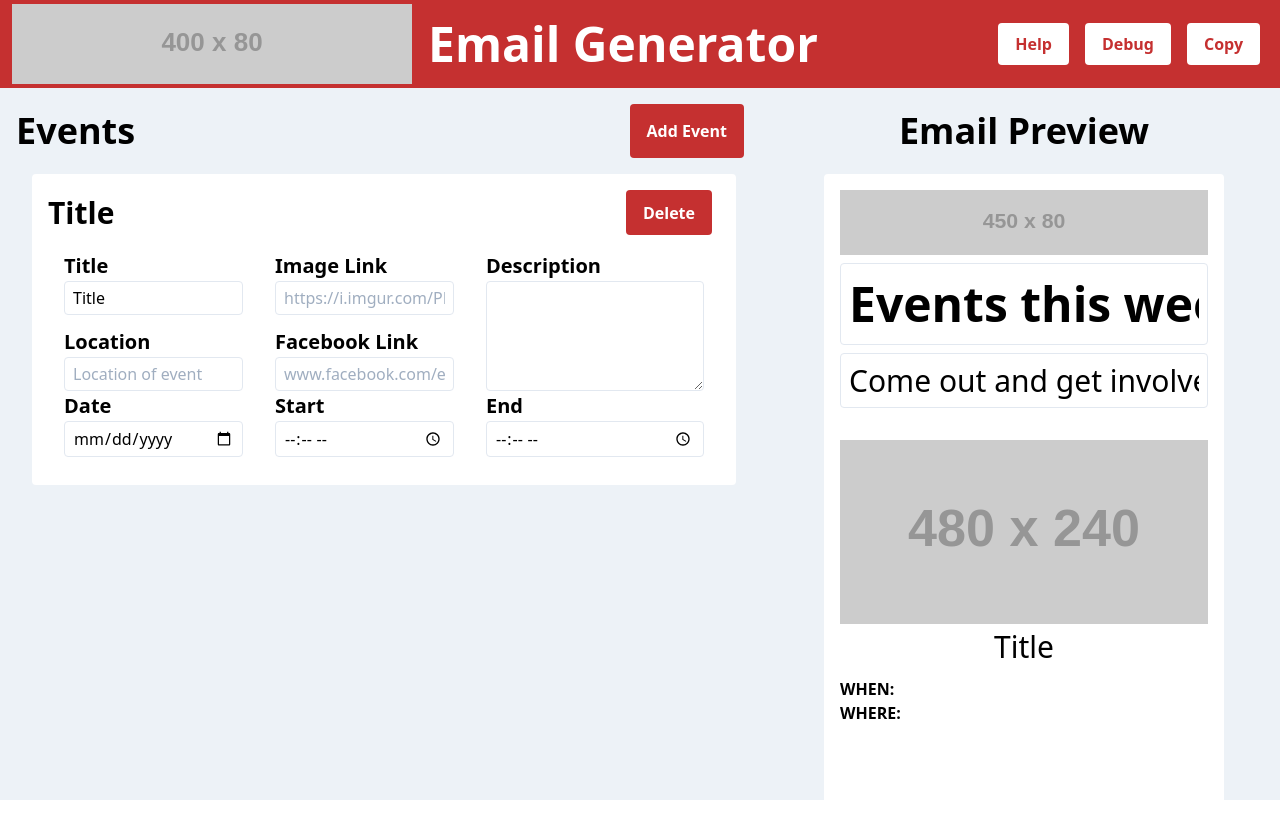
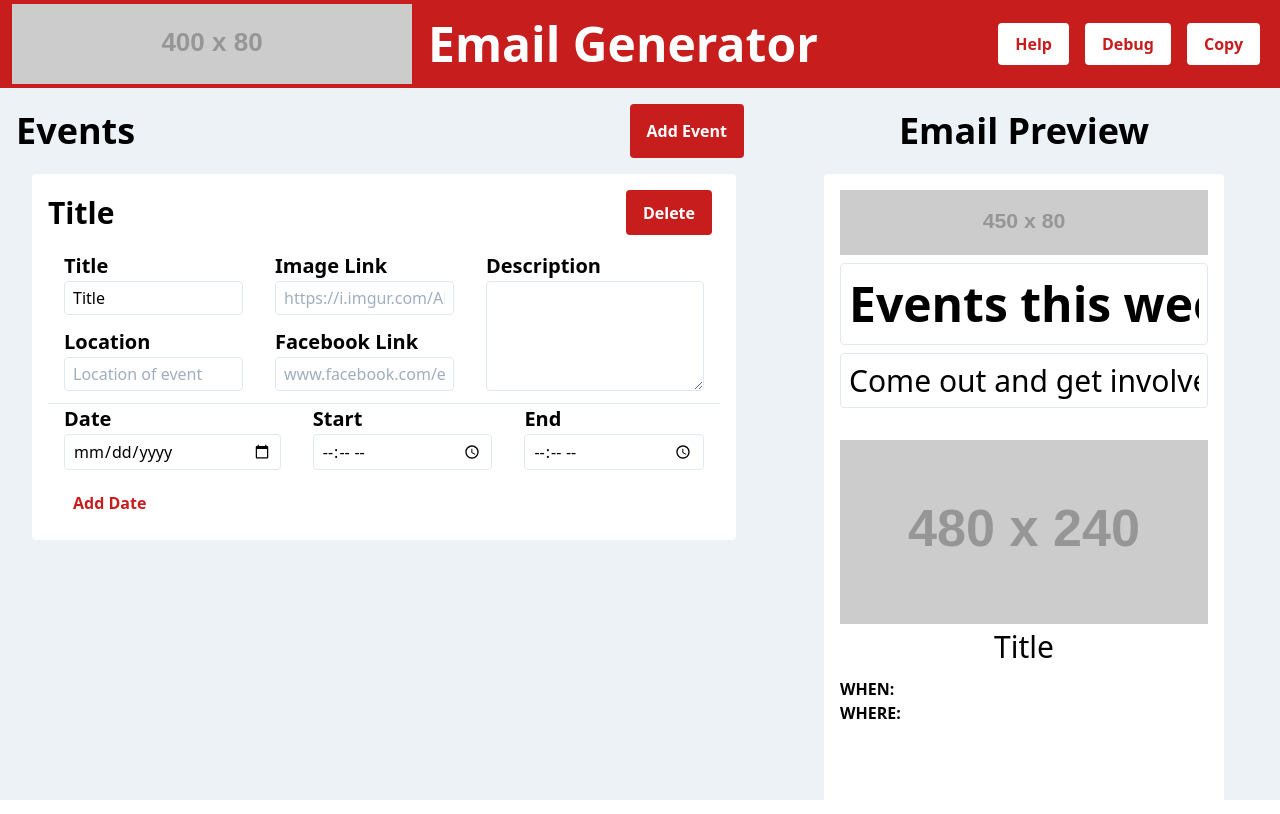
Before and after one commit to ekarnis/email-generator, a React (Create React App) app: page / in a window 1280 px wide. Built offline with nearby package versions, Linux system fonts and the light colour scheme.

Commit message:
Added ability to add multiple dates

```diff
--- a/src/features/email/EmailEvent.js
+++ b/src/features/email/EmailEvent.js
@@ -1,18 +1,21 @@
 import React from 'react'
 
 export function EmailEvent (props) {
-  const eventTime = () => {
-    let time = new Date(props.date)
+  const eventTime = date => {
+    let time = new Date(date.date)
+    console.log('EmailEvent -> time', time)
+    console.log('EmailEvent -> date.date', date.date)
+
     let timeString =
       time.toLocaleString('default', { weekday: 'short' }) +
       ', ' +
       time.toLocaleString('default', { month: 'short' }) +
       ' ' +
-      time.getDay()
+      time.getDate()
 
-    if (props.startTime) {
-      timeString += ' at ' + convert24To12(props.startTime)
-      if (props.endTime) timeString += ' - ' + convert24To12(props.endTime)
+    if (date.startTime) {
+      timeString += ' at ' + convert24To12(date.startTime)
+      if (date.endTime) timeString += ' - ' + convert24To12(date.endTime)
     }
 
     return timeString
@@ -20,37 +23,55 @@ export function EmailEvent (props) {
 
   const convert24To12 = timeString => {
     let suffix,
-      firstTwoFormatted,
-      firstTwo = timeString.substring(0, 2)
+      hoursFormatted,
+      hours = timeString.substring(0, 2),
+      minutes = timeString.substring(3, 6)
 
-    if (firstTwo > 12) {
+    // figure out am or pm, remove leading 0
+    if (hours > 12) {
       suffix = 'PM'
-      firstTwoFormatted = firstTwo - 12
-    } else if (parseInt(firstTwo) === 12) {
+      hoursFormatted = hours - 12
+    } else if (parseInt(hours) === 12) {
       suffix = 'PM'
-      firstTwoFormatted = firstTwo
+      hoursFormatted = hours
     } else {
       suffix = 'AM'
 
-      if (firstTwo >= 10) firstTwoFormatted = firstTwo
-      else if (firstTwo === '00') firstTwoFormatted = '12'
-      else firstTwoFormatted = timeString.substring(1, 2)
+      if (hours >= 10) hoursFormatted = hours
+      else if (hours === '00') hoursFormatted = '12'
+      else hoursFormatted = timeString.substring(1, 2)
     }
 
-    return firstTwoFormatted + ':' + timeString.substring(3, 6) + ' ' + suffix
+    // if minutes === 00, only show hours
+    if (minutes === '00') return hoursFormatted + ' ' + suffix
+    else return hoursFormatted + ':' + timeString.substring(3, 6) + ' ' + suffix
+  }
+
+  const renderDates = dates => {
+    if (dates.length === 1)
+      return (
+        <p>
+          <b className='mr-2'>WHEN:</b>
+          {dates[0].date ? eventTime(dates[0]) : ''}
+        </p>
+      )
+    else
+      return dates.map((date, index) => (
+        <p key={'date' + index}>
+          <b className='mr-2'>DAY {index + 1}:</b>
+          {date.date ? eventTime(date) : ''}
+        </p>
+      ))
   }
 
   return (
     <div className='my-2'>
       <img
         src={props.image ? props.image : 'https://via.placeholder.com/480x240'}
-        alt=''
+        alt='Email Logo'
       />
       <div className='text-3xl text-center mb-2'>{props.title}</div>
-      <p>
-        <b className='mr-2'>WHEN:</b>
-        {props.date ? eventTime() : ''}
-      </p>
+      {renderDates(props.dates)}
       <p>
         <b className='mr-2'>WHERE:</b>
         {props.location}
--- a/src/features/events/EventCard.js
+++ b/src/features/events/EventCard.js
@@ -1,7 +1,12 @@
 import React from 'react'
 import { useSelector, useDispatch } from 'react-redux'
 
-import { eventUpdated, eventRemoved } from './eventsSlice'
+import {
+  eventUpdated,
+  eventRemoved,
+  dateUpdated,
+  dateAdded
+} from './eventsSlice'
 
 import { Button } from '../button/Button'
 import { Input } from '../input/Input'
@@ -19,6 +24,63 @@ export function EventCard (props) {
         <h2>Event not found!</h2>
       </section>
     )
+  }
+
+  const renderDates = (dates, eventId) => {
+    return dates.map(date => (
+      <div className='flex w-full justify-between mb-3' key={date.id}>
+        <div className='flex flex-col flex-grow mx-4'>
+          <p className='text-xl font-bold'>Date</p>
+          <Input
+            type='date'
+            extraClasses='w-full'
+            value={date.date}
+            onChange={value =>
+              dispatch(
+                dateUpdated({
+                  id: eventId,
+                  date: { ...date, date: value }
+                })
+              )
+            }
+          />
+        </div>
+
+        <div className='flex flex-col flex-grow mx-4'>
+          <p className='text-xl font-bold'>Start</p>
+          <Input
+            type='time'
+            extraClasses='w-full'
+            value={date.startTime}
+            onChange={value =>
+              dispatch(
+                dateUpdated({
+                  id: eventId,
+                  date: { ...date, startTime: value }
+                })
+              )
+            }
+          />
+        </div>
+
+        <div className='flex flex-col flex-grow mx-4'>
+          <p className='text-xl font-bold'>End</p>
+          <Input
+            type='time'
+            extraClasses='w-full'
+            value={date.endTime}
+            onChange={value =>
+              dispatch(
+                dateUpdated({
+                  id: eventId,
+                  date: { ...date, endTime: value }
+                })
+              )
+            }
+          />
+        </div>
+      </div>
+    ))
   }
 
   return (
@@ -67,29 +129,13 @@ export function EventCard (props) {
               }
             />
           </span>
-          <span>
-            <p className='text-xl font-bold'>Date</p>
-            <Input
-              type='date'
-              extraClasses='w-full'
-              value={event.date}
-              onChange={value =>
-                dispatch(
-                  eventUpdated({
-                    ...event,
-                    date: value
-                  })
-                )
-              }
-            />
-          </span>
         </div>
 
         <div className='flex flex-col h-full justify-evenly flex-grow mx-4'>
           <span className='mb-3'>
             <p className='text-xl font-bold'>Image Link</p>
             <Input
-              placeHolder='https://i.imgur.com/PH6Yj0F.png'
+              placeHolder='https://i.imgur.com/AB3D5FG.png'
               extraClasses='w-full'
               value={event.image}
               onChange={value =>
@@ -105,7 +151,7 @@ export function EventCard (props) {
           <span>
             <p className='text-xl font-bold'>Facebook Link</p>
             <Input
-              placeHolder='www.facebook.com/events/574206449784456'
+              placeHolder='www.facebook.com/events/123456789'
               extraClasses='w-full'
               value={event.eventLink}
               onChange={value =>
@@ -118,25 +164,9 @@ export function EventCard (props) {
               }
             />
           </span>
-          <span>
-            <p className='text-xl font-bold'>Start</p>
-            <Input
-              type='time'
-              extraClasses='w-full'
-              value={event.startTime}
-              onChange={value =>
-                dispatch(
-                  eventUpdated({
-                    ...event,
-                    startTime: value
-                  })
-                )
-              }
-            />
-          </span>
         </div>
 
-        <span className='flex flex-col  flex-grow mx-4'>
+        <div className='flex flex-col  flex-grow mx-4'>
           <p className='text-xl font-bold'>Description</p>
           <textarea
             className='border border-gray-300 hover:border-blue-500 rounded px-2 py-1 flex-grow'
@@ -151,24 +181,18 @@ export function EventCard (props) {
               )
             }
           ></textarea>
-          <span>
-            <p className='text-xl font-bold'>End</p>
-            <Input
-              type='time'
-              extraClasses='w-full'
-              value={event.endTime}
-              onChange={value =>
-                dispatch(
-                  eventUpdated({
-                    ...event,
-                    endTime: value
-                  })
-                )
-              }
-            />
-          </span>
-        </span>
+        </div>
       </div>
+
+      <hr />
+
+      {renderDates(event.dates, event.id)}
+
+      <Button
+        text='Add Date'
+        type='inverted'
+        onClick={() => dispatch(dateAdded(event.id))}
+      />
     </article>
   )
 }
--- a/src/features/events/eventsSlice.js
+++ b/src/features/events/eventsSlice.js
@@ -3,14 +3,19 @@ import { nanoid } from 'nanoid'
 
 const initialState = [
   {
+    dates: [
+      {
+        date: '',
+        endTime: '',
+        id: nanoid(),
+        startTime: ''
+      }
+    ],
+    description: '',
+    eventLink: '',
     id: nanoid(),
-    date: '',
-    description: '',
-    endTime: '',
-    eventLink: '',
     image: '',
     location: '',
-    startTime: '',
     title: 'Title'
   }
 ]
@@ -23,14 +28,19 @@ const reducers = {
     prepare () {
       return {
         payload: {
+          dates: [
+            {
+              date: '',
+              endTime: '',
+              id: nanoid(),
+              startTime: ''
+            }
+          ],
+          description: '',
+          eventLink: '',
           id: nanoid(),
-          date: '',
-          description: '',
-          endTime: '',
-          eventLink: '',
           image: '',
           location: '',
-          startTime: '',
           title: 'Title'
         }
       }
@@ -43,6 +53,33 @@ const reducers = {
   eventUpdated (state, action) {
     const existingEvent = state.find(event => event.id === action.payload.id)
     if (existingEvent) Object.assign(existingEvent, action.payload)
+  },
+
+  dateAdded: (state, action) => {
+    const existingEvent = state.find(event => event.id === action.payload)
+    if (existingEvent)
+      existingEvent.dates.push({
+        date: '',
+        endTime: '',
+        id: nanoid(),
+        startTime: ''
+      })
+  },
+
+  dateRemoved: (state, action) => {
+    const existingEvent = state.find(event => event.id === action.payload.id)
+    if (existingEvent)
+      existingEvent.dates.filter(date => date.id !== action.payload.dateId)
+  },
+
+  dateUpdated (state, action) {
+    const existingEvent = state.find(event => event.id === action.payload.id)
+    if (existingEvent) {
+      const existingDate = existingEvent.dates.find(
+        date => date.id === action.payload.date.id
+      )
+      if (existingDate) Object.assign(existingDate, action.payload.date)
+    }
   }
 }
 
@@ -52,7 +89,14 @@ export const eventSlice = createSlice({
   reducers: reducers
 })
 
-export const { eventAdded, eventRemoved, eventUpdated } = eventSlice.actions
+export const {
+  eventAdded,
+  eventRemoved,
+  eventUpdated,
+  dateAdded,
+  dateRemoved,
+  dateUpdated
+} = eventSlice.actions
 
 export const selectEvents = state => state.events
 
--- a/tailwind.config.js
+++ b/tailwind.config.js
@@ -7,7 +7,13 @@ module.exports = {
     'public/**/*.html'
   ],
   theme: {
-    extend: {}
+    extend: {
+      colors: {
+        red: {
+          '700': '#c71d1d'
+        }
+      }
+    }
   },
   variants: {},
   plugins: []
```
Also changed, not shown: package.json (+7 -2 lines), 1 other file (tests, documents, lock files or other folders).
